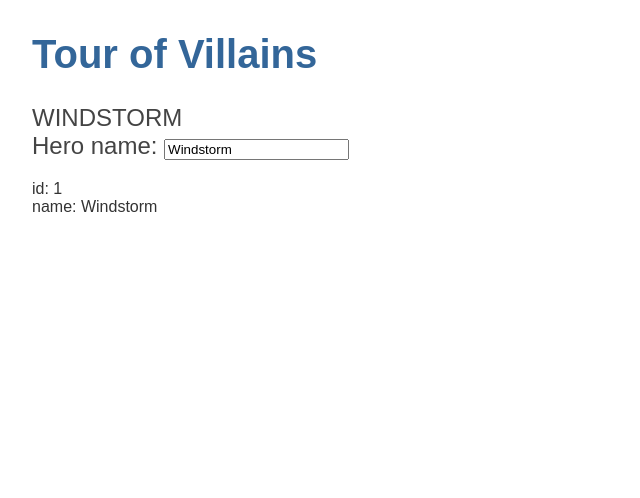
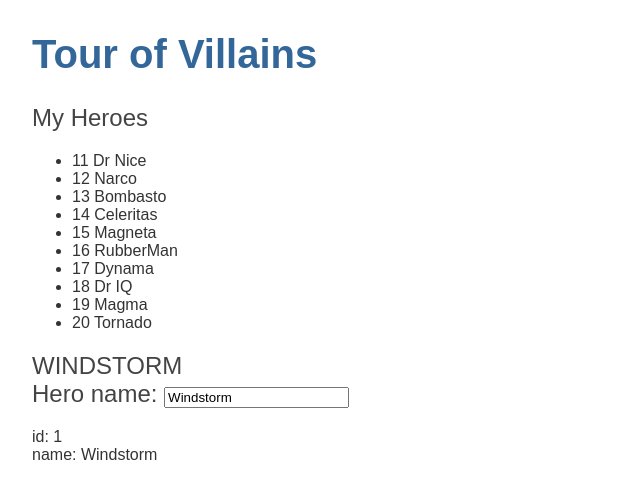
Before and after one commit to Darkflam3master/angular-tour-of-heroes, an Angular app: page / in a window 1280 px wide. Shown: the top 498 px of the page, without its empty margins (0-640 px from the left). Built offline with nearby package versions, Linux system fonts and the light colour scheme.

Commit message:
display a list

```diff
--- a/src/app/heroes/heroes.component.html
+++ b/src/app/heroes/heroes.component.html
@@ -1,8 +1,28 @@
+<h2>My Heroes</h2>
+
+<ul class="heroes">
+  <li *ngFor="let hero of heroes"
+    [class.selected]="hero === selectedHero"
+    (click)="onSelect(hero)">
+    <span class="badge">{{hero.id}}</span> {{hero.name}}
+  </li>
+</ul>
+
+<div *ngIf="selectedHero">
+    <h2>{{selectedHero.name | uppercase}} Details</h2>
+    <div><span>id: </span>{{selectedHero.id}}</div>
+    <div>
+        <label for="hero-name">Hero name: </label>
+        <input id="hero-name" [(ngModel)]="selectedHero.name" placeholder="name">
+    </div>
+</div>
+
 <h2>{{hero.name | uppercase}}
     <div>
         <label for="name">Hero name: </label>
         <input id="name" [(ngModel)]="hero.name" placeholder="name">
     </div>
 </h2>
+
 <div><span>id: </span>{{hero.id}}</div>
 <div><span>name: </span>{{hero.name}}</div>
--- a/src/app/heroes/heroes.component.ts
+++ b/src/app/heroes/heroes.component.ts
@@ -1,5 +1,6 @@
 import { Component, OnInit } from '@angular/core';
 import { Hero } from '../hero'
+import { HEROES } from '../mock-heroes'
 
 @Component({
   selector: 'app-heroes',
@@ -17,4 +18,11 @@
     id: 1,
     name: 'Windstorm'
   };
+
+  heroes = HEROES;
+
+  selectedHero? : Hero;
+  onSelect(hero: Hero): void {
+    this.selectedHero = hero;
+  }
 }
--- /dev/null
+++ b/src/app/mock-heroes.ts
@@ -0,0 +1,14 @@
+import { Hero } from './hero';
+
+export const HEROES: Hero[] = [
+  { id: 11, name: 'Dr Nice' },
+  { id: 12, name: 'Narco' },
+  { id: 13, name: 'Bombasto' },
+  { id: 14, name: 'Celeritas' },
+  { id: 15, name: 'Magneta' },
+  { id: 16, name: 'RubberMan' },
+  { id: 17, name: 'Dynama' },
+  { id: 18, name: 'Dr IQ' },
+  { id: 19, name: 'Magma' },
+  { id: 20, name: 'Tornado' }
+];
```
